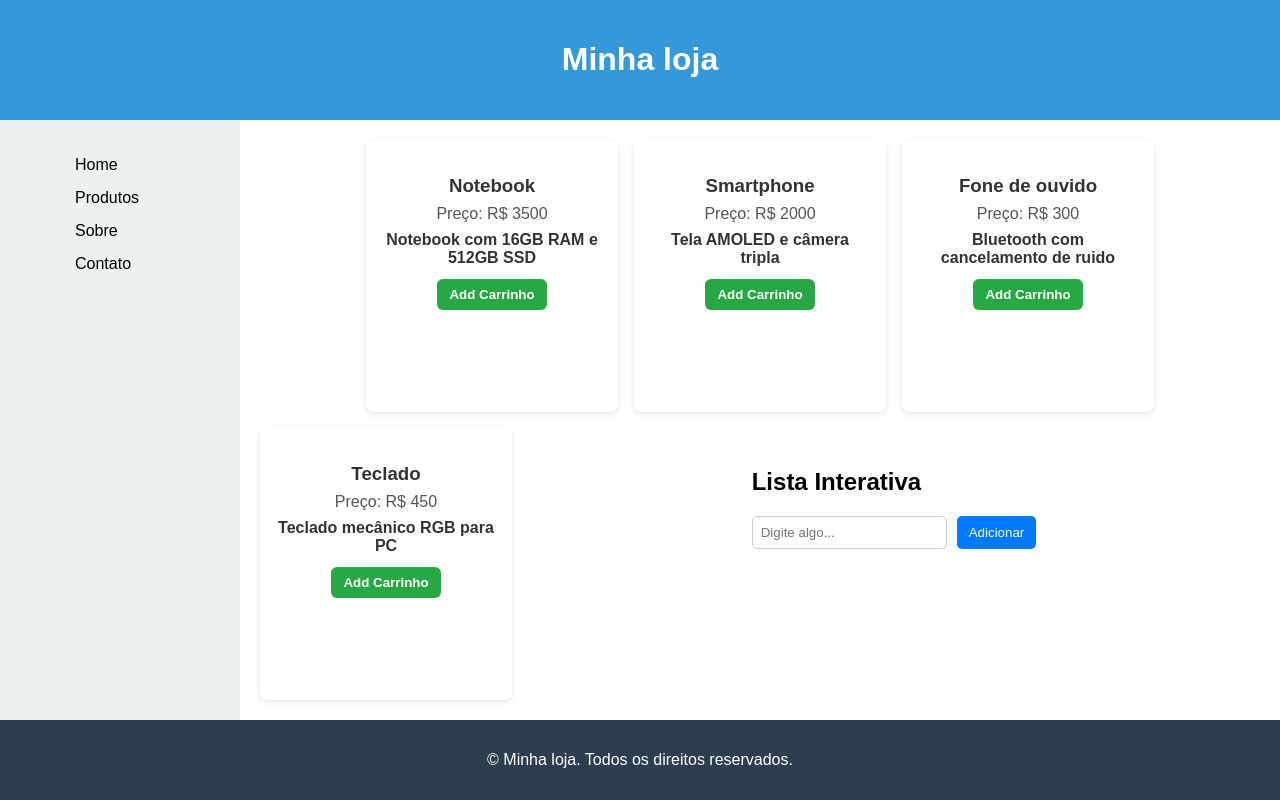
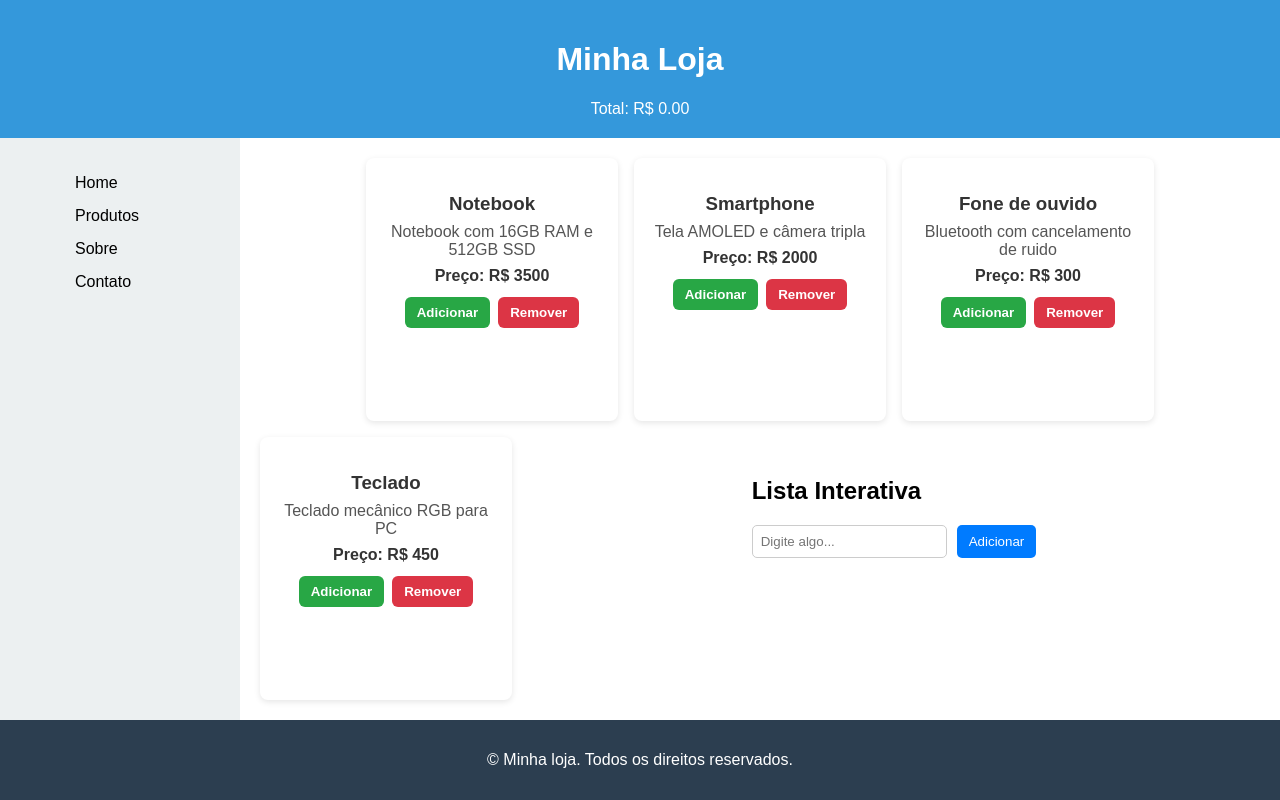
Before and after one commit to JoseMamede/Programa-o-web, a React (Vite) app: page / in a window 1280 px wide. Built offline with nearby package versions, Linux system fonts and the light colour scheme.

Commit message:
Atv. Context API

```diff
--- a/src/App.jsx
+++ b/src/App.jsx
@@ -1,42 +1,40 @@
 import React from "react";
-import Header from "./components/Header.jsx";
-import Footer from "./components/Footer.jsx";
-import Sidebar from "./components/Sidebar.jsx";
-import ProductCard from "./components/ProductCard.jsx";
-import ListaInterativa from "./components/ListaInterativa.jsx";
+import Header from "./components/Header";
+import Footer from "./components/Footer";
+import Sidebar from "./components/Sidebar";
+import ProductCard from "./components/ProductCard";
+import ListaInterativa from "./components/ListaInterativa";
+import { CartProvider } from "./components/CartContext"; // 👈 agora vem de components
 import "./App.css";
 
 function App() {
-    const product = [
-        {id: 1, name: "Notebook", price: 3500, description: "Notebook com 16GB RAM e 512GB SSD"},
-        {id: 2, name: "Smartphone", price: 2000, description: "Tela AMOLED e câmera tripla"},
-        {id: 3, name: "Fone de ouvido", price: 300, description: "Bluetooth com cancelamento de ruido"},
-        {id: 4, name: "Teclado", price: 450, description: "Teclado mecânico RGB para PC"}
+  const products = [
+    { id: 1, name: "Notebook", price: 3500, description: "Notebook com 16GB RAM e 512GB SSD" },
+    { id: 2, name: "Smartphone", price: 2000, description: "Tela AMOLED e câmera tripla" },
+    { id: 3, name: "Fone de ouvido", price: 300, description: "Bluetooth com cancelamento de ruido" },
+    { id: 4, name: "Teclado", price: 450, description: "Teclado mecânico RGB para PC" }
   ];
 
   return (
+    <CartProvider>
       <div className="app-container">
         <Header />
         <div className="main-content">
           <Sidebar />
           <div className="content-area">
-
-                    {/* Cards dos produtos */}
-                    {product.map((product) => (
+            {products.map((product) => (
               <ProductCard
                 key={product.id}
-                            name={product.name}
-                            price={product.price}
-                            description={product.description}
+                product={product} // 👈 passamos o objeto inteiro
               />
             ))}
 
-                    {/* Sua lista interativa */}
             <ListaInterativa />
           </div>
         </div>
         <Footer />
       </div>
+    </CartProvider>
   );
 }
 
--- /dev/null
+++ b/src/components/CartContext.jsx
@@ -0,0 +1,32 @@
+import React, { createContext, useState } from "react";
+
+// Criamos o contexto
+export const CartContext = createContext();
+
+export const CartProvider = ({ children }) => {
+  const [cartItems, setCartItems] = useState([]);
+
+  // Adicionar produto
+  const addToCart = (product) => {
+    setCartItems((prev) => [...prev, product]);
+  };
+
+  // Remover produto (remove apenas a primeira ocorrência encontrada)
+  const removeFromCart = (product) => {
+    const index = cartItems.findIndex((item) => item.id === product.id);
+    if (index !== -1) {
+      const newCart = [...cartItems];
+      newCart.splice(index, 1);
+      setCartItems(newCart);
+    }
+  };
+
+  // Calcular total
+  const total = cartItems.reduce((acc, item) => acc + item.price, 0);
+
+  return (
+    <CartContext.Provider value={{ cartItems, addToCart, removeFromCart, total }}>
+      {children}
+    </CartContext.Provider>
+  );
+};
--- a/src/components/Header.jsx
+++ b/src/components/Header.jsx
@@ -1,12 +1,18 @@
-import React from "react";
+import React, { useContext } from "react";
+import { CartContext } from "./CartContext";
 import "./Header.css";
 
-function Header(){
-    return(
-        <header className="header">
-            <h1>Minha loja</h1>
-        </header>
-    );
+function Header() {
+  const { total } = useContext(CartContext);
+
+  return (
+    <header className="header">
+      <h1>Minha Loja</h1>
+      <div className="cart-info">
+        Total: R$ {total.toFixed(2)}
+      </div>
+    </header>
+  );
 }
 
 export default Header;
--- a/src/components/ProductCard.jsx
+++ b/src/components/ProductCard.jsx
@@ -1,31 +1,17 @@
-import React, { useState } from "react";
+import React, { useContext } from "react";
+import { CartContext } from "./CartContext";
 import "./ProductCard.css";
 
-function ProductCard({ name, price, description }) {
-  const [quantity, setQuantity] = useState(0);
-
-  const handleAdd = () => {
-    setQuantity((prev) => prev + 1);
-  };
-
-  const handleRemove = () => {
-    setQuantity((prev) => (prev > 0 ? prev - 1 : 0));
-  };
+function ProductCard({ product }) {
+  const { addToCart, removeFromCart } = useContext(CartContext);
 
   return (
     <div className="product-card">
-      <h3>{name}</h3>
-      <p>Preço: R$ {price}</p>
-      <p>{description}</p>
-
-      <button onClick={handleAdd}>Add Carrinho</button>
-
-      {quantity > 0 && (
-        <>
-          <button onClick={handleRemove}>Remover Item Carrinho</button>
-          <p>Quantidade de Itens no Carrinho: {quantity}</p>
-        </>
-      )}
+      <h3>{product.name}</h3>
+      <p>{product.description}</p>
+      <p>Preço: R$ {product.price}</p>
+      <button onClick={() => addToCart(product)}>Adicionar</button>
+      <button onClick={() => removeFromCart(product)}>Remover</button>
     </div>
   );
 }
```
Lines whose indentation alone changed are shown as unchanged.
